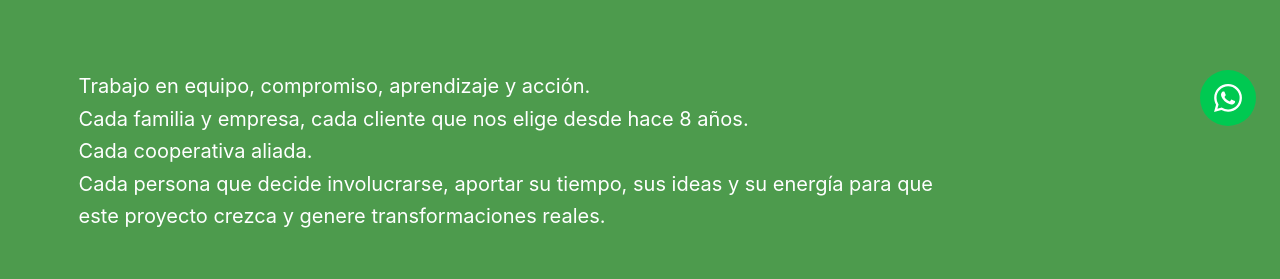
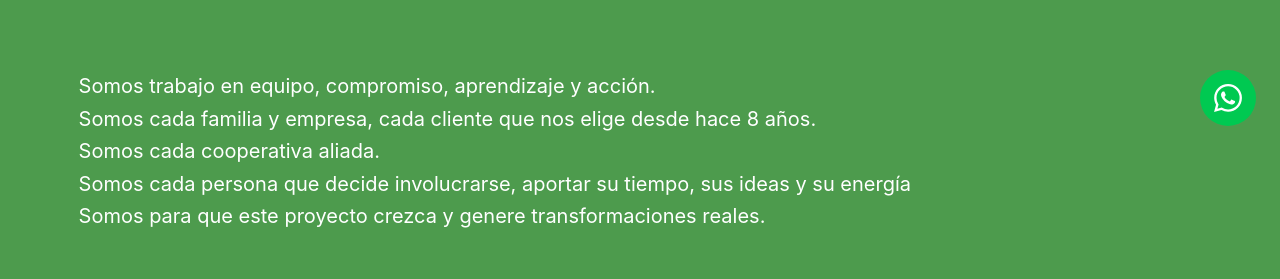
Before and after one commit to ecolink2024/Landing_ecolink1, a Next.js app: page /somos in a window 1280 px wide. Shown: the part 650-929 px from the top of the page. Built offline with nearby package versions, Linux system fonts and the light colour scheme.

Commit message:
adeed presentation urls

```diff
--- a/app/components/WhatsAppWidget.tsx
+++ b/app/components/WhatsAppWidget.tsx
@@ -1,6 +1,13 @@
 "use client";
 
+import { usePathname } from "next/navigation";
+
 export function WhatsAppWidget() {
+  const pathname = usePathname();
+  if (pathname?.startsWith("/recursos/p/")) {
+    return null;
+  }
+
   return (
     <a
       href="https://wa.link/p60j9m"
--- /dev/null
+++ b/app/recursos/p/[slug]/page.tsx
@@ -0,0 +1,46 @@
+import type { Metadata } from "next";
+import { notFound } from "next/navigation";
+import {
+  SLIDE_BY_SLUG,
+  SLIDE_SLUGS,
+  type SlideResource,
+} from "@/lib/embedded-slides";
+
+type Props = { params: { slug: string } };
+
+export function generateStaticParams() {
+  return SLIDE_SLUGS.map((slug) => ({ slug }));
+}
+
+export function generateMetadata({ params }: Props): Metadata {
+  const slide = SLIDE_BY_SLUG[params.slug];
+  if (!slide) return {};
+  return {
+    title: `${slide.title} | EcoLink`,
+    description: slide.title,
+    robots: { index: false, follow: false },
+  };
+}
+
+export default function RecursoPresentacionPage({ params }: Props) {
+  const slide = SLIDE_BY_SLUG[params.slug] as SlideResource | undefined;
+  if (!slide) notFound();
+
+  return (
+    <main className="min-h-svh bg-eco-beige flex flex-col">
+      <div className="sr-only">
+        <h1>{slide.title}</h1>
+      </div>
+      <div className="flex-1 w-full max-w-[1600px] mx-auto p-2 sm:p-4 flex flex-col min-h-0">
+        <div className="relative w-full aspect-video max-h-[min(100svh,100dvh)] min-h-[320px] sm:min-h-[400px]">
+          <iframe
+            title={slide.title}
+            src={slide.embedSrc}
+            className="absolute inset-0 w-full h-full rounded-lg border border-eco-green/25 shadow-md bg-white"
+            allowFullScreen
+          />
+        </div>
+      </div>
+    </main>
+  );
+}
--- a/app/somos/page.tsx
+++ b/app/somos/page.tsx
@@ -27,15 +27,16 @@ export default function SomosPage() {
         <section className="bg-eco-green py-20 px-6">
           <div className="mx-auto max-w-4xl space-y-8 text-white text-lg leading-relaxed md:space-y-10 md:text-xl">
             <p className="text-left -translate-x-[3cm]">
-              Trabajo en equipo, compromiso, aprendizaje y acción.
+              Somos trabajo en equipo, compromiso, aprendizaje y acción.
               <br />
-              Cada familia y empresa, cada cliente que nos elige desde hace 8 años.
+              Somos cada familia y empresa, cada cliente que nos elige desde hace
+              8 años.
               <br />
-              Cada cooperativa aliada.
+              Somos cada cooperativa aliada.
               <br />
-              Cada persona que decide involucrarse, aportar su tiempo, sus ideas y
-              su energía para que este proyecto crezca y genere transformaciones
-              reales.
+              Somos cada persona que decide involucrarse, aportar su tiempo, sus
+              ideas y su energía Somos para que este proyecto crezca y genere
+              transformaciones reales.
             </p>
             <div className="ms-auto max-w-3xl translate-x-[3cm] text-right">
               <p>
--- /dev/null
+++ b/lib/embedded-slides.ts
@@ -0,0 +1,37 @@
+/**
+ * Presentaciones de Google Slides publicadas (File → Share → Publish to web).
+ * El iframe usa /pubembed: al actualizar la presentación en Drive, el cliente ve el cambio
+ * al recargar la página (no forma parte del recorrido principal; solo enlaces directos).
+ */
+
+export type SlideResource = {
+  title: string;
+  /** URL lista para <iframe> (pubembed) */
+  embedSrc: string;
+};
+
+/** Convierte URL publicada .../pub?... en .../pubembed?... (recomendado para iframe). */
+export function toPubEmbed(pubUrl: string): string {
+  return pubUrl.replace(/\/pub(\?|$)/, "/pubembed$1");
+}
+
+const PRESENTACION_1 =
+  "https://docs.google.com/presentation/d/e/2PACX-1vS6cngL-_F52PALFVmI4cKOlBw5ibjs61gxh3nURTXlHP7-C9idvkl6DvARVodBCQMxSbgULq6WeDKG/pub?start=false&loop=false&delayms=3000&slide=id.p";
+
+const ORGANICOS_COMPOSTABLES =
+  "https://docs.google.com/presentation/d/e/2PACX-1vQVTgbiw5hJpcb5Qfc8OkV5QjUSUS5jzbRYAC4xafNZwxk_oskwvc7z_aBcXFXVpHmq9_dq19hSURyT/pub?start=false&loop=false&delayms=3000";
+
+export const SLIDE_BY_SLUG: Record<string, SlideResource> = {
+  /** Primera presentación (slide inicial id.p) */
+  presentacion: {
+    title: "Presentación EcoLink",
+    embedSrc: toPubEmbed(PRESENTACION_1),
+  },
+  /** Gestión consciente de orgánicos compostables */
+  "organicos-compostables": {
+    title: "Gestión consciente de orgánicos compostables",
+    embedSrc: toPubEmbed(ORGANICOS_COMPOSTABLES),
+  },
+};
+
+export const SLIDE_SLUGS = Object.keys(SLIDE_BY_SLUG);
```
Also changed, not shown: 1 other file (tests, documents, lock files or other folders).
